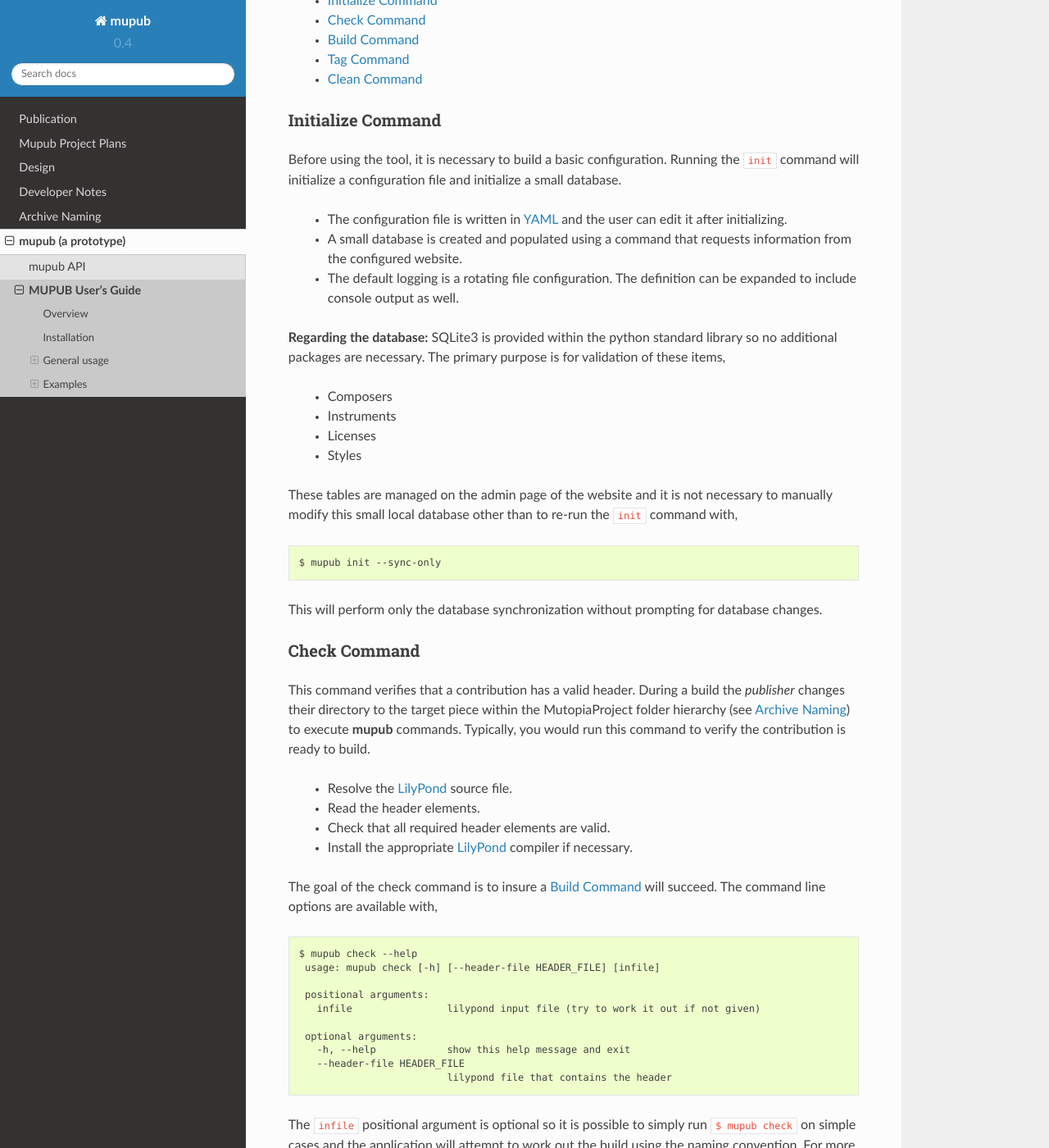
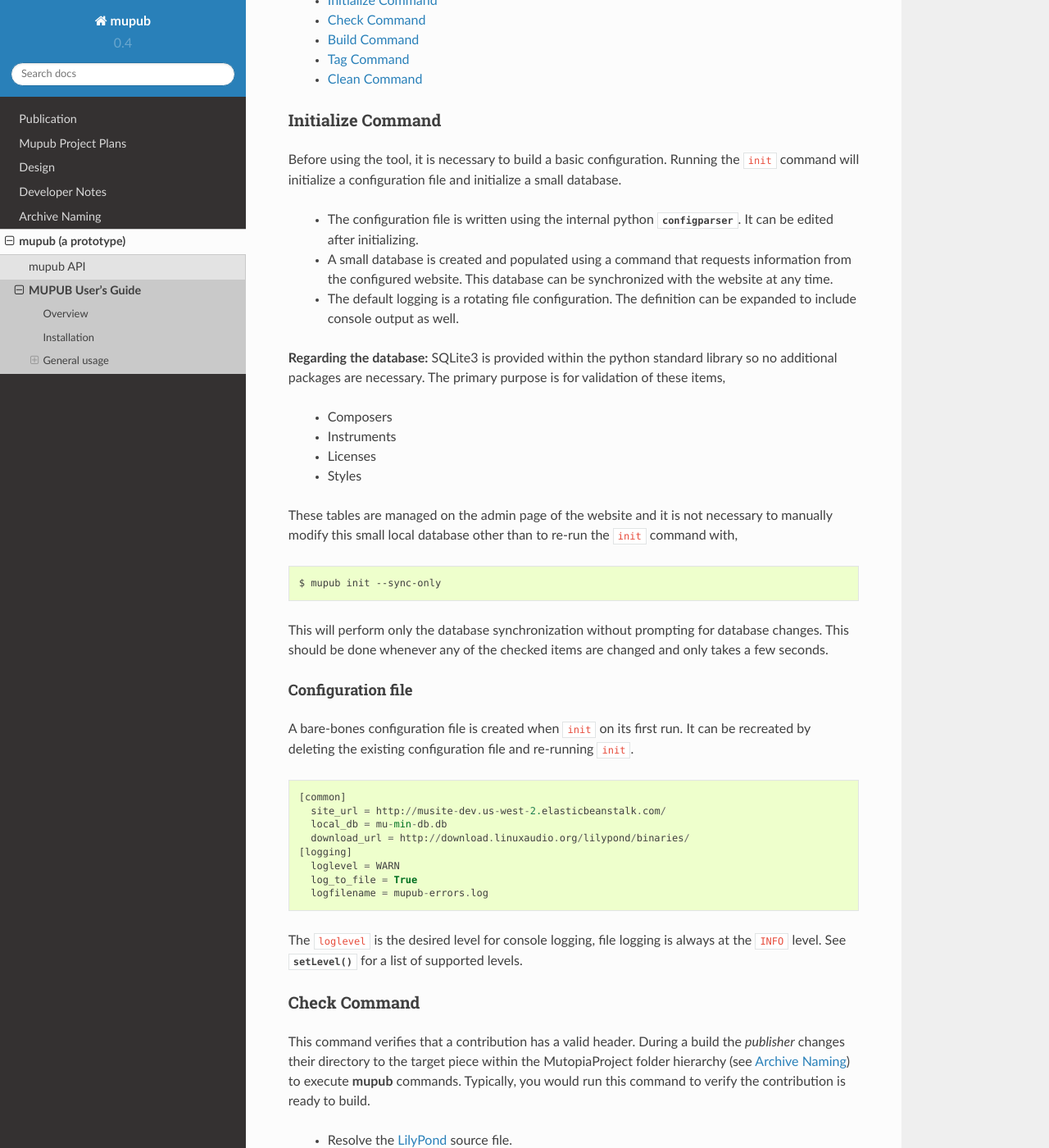
Before and after one commit to MutopiaProject/mupub, a Sphinx documentation site: the page built from docs/users-guide.rst, in a window 1280 px wide and 1400 px high, scrolled down 1474 px. Shown: the whole window at 82% size. Built offline with Sphinx 7.4.7 and the Read the Docs theme 2.0.0, drawn with Linux system fonts in a browser that asks for light colours; some of the changed text lies outside the part shown.

Commit message:
documentation and fix to clean command

```diff
--- a/docs/conf.py
+++ b/docs/conf.py
@@ -52,6 +52,6 @@
 
 html_static_path = ['_static', 'graphics', ]
 
-intersphinx_mapping = { 'python': ('https://docs.python.org/3', None),
+intersphinx_mapping = { 'python': ('https://docs.python.org/3.4', None),
                         'musite': (musite_path, None),
 }
--- a/docs/users-guide.rst
+++ b/docs/users-guide.rst
@@ -94,11 +94,12 @@
 Running the ``init`` command will initialize a configuration file and
 initialize a small database.
 
-  - The configuration file is written in |YAML| and the user can
-    edit it after initializing.
+  - The configuration file is written using the internal python
+    :py:mod:`configparser`. It can be edited after initializing.
 
   - A small database is created and populated using a command that
-    requests information from the configured website.
+    requests information from the configured website. This database
+    can be synchronized with the website at any time.
 
   - The default logging is a rotating file configuration. The
     definition can be expanded to include console output as well.
@@ -121,7 +122,30 @@
    $ mupub init --sync-only
 
 This will perform only the database synchronization without prompting
-for database changes.
+for database changes. This should be done whenever any of the checked
+items are changed and only takes a few seconds.
+
+
+Configuration file
+..................
+
+A bare-bones configuration file is created when ``init`` on its first
+run. It can be recreated by deleting the existing configuration file
+and re-running ``init``. ::
+
+    [common]
+      site_url = http://musite-dev.us-west-2.elasticbeanstalk.com/
+      local_db = mu-min-db.db
+      download_url = http://download.linuxaudio.org/lilypond/binaries/
+    [logging]
+      loglevel = WARN
+      log_to_file = True
+      logfilename = mupub-errors.log
+
+
+The ``loglevel`` is the desired level for console logging, file
+logging is always at the ``INFO`` level. See
+:py:meth:`~logging.Logger.setLevel` for a list of supported levels.
 
 
 .. _check-command:
@@ -240,9 +264,9 @@
 It is likely that you will encounter issues during the build and you
 may need to iterate the build process. Doing a build-edit-build cycle
 is typically not a problem but for an official build it is a good idea
-to start with a clean slate. All this command does is erase any build
-files. The command allows a dry-run to allow you to run the command to
-see what it would do without actually doing it,
+to start with a clean slate. This command will erase any build files
+that you have previously created. The command allows a ``dry-run`` to
+list the commands it will run without executing them.
 
 .. code-block:: text
 
@@ -253,9 +277,6 @@
       -h, --help  show this help message and exit
       --dry-run   Show what would be done but don't do it.
 
-
-Examples
---------
 
 Installation
 ~~~~~~~~~~~~
--- a/mupub/__init__.py
+++ b/mupub/__init__.py
@@ -41,7 +41,7 @@
 from .header import RawLoader, Header
 from .header import find_header
 from .lily import LyLocator, LyVersion
-from .validate import Validator, DBValidator
+from .validate import Validator, DBValidator, in_repository
 from .tagedit import tag_header, tag_file
 from .rdfu import NS, MuRDF
 from .utils import resolve_input
```
Also changed, not shown: 3 other files.
